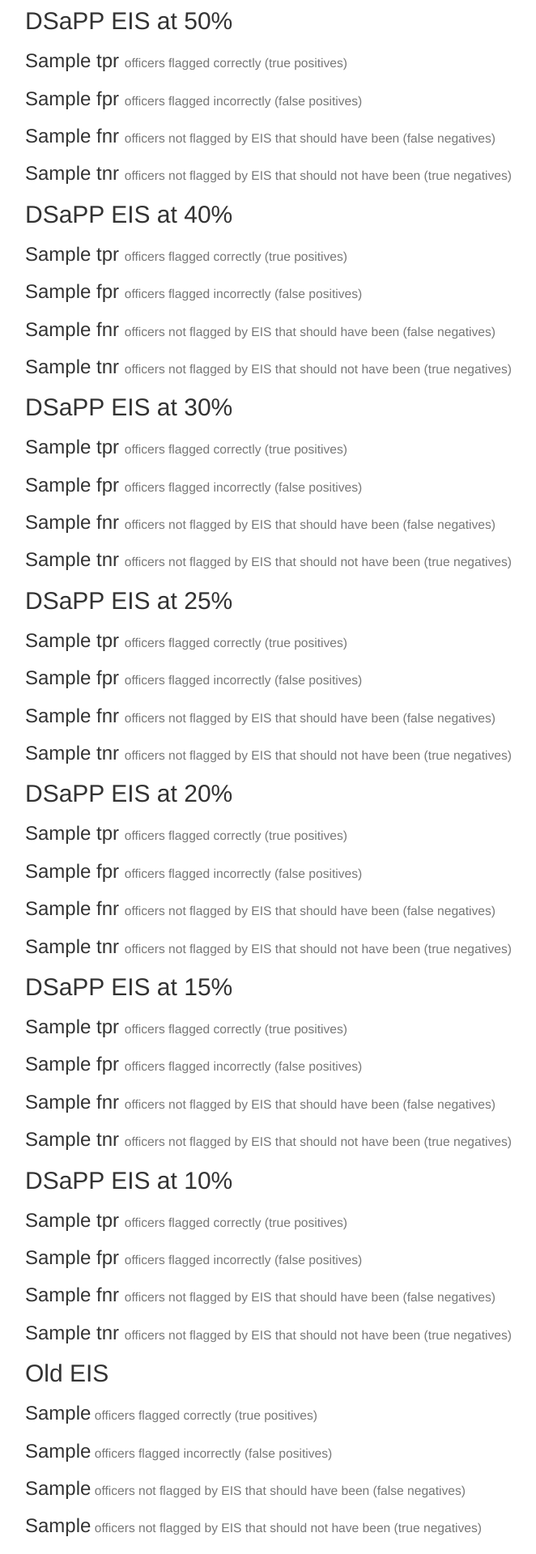
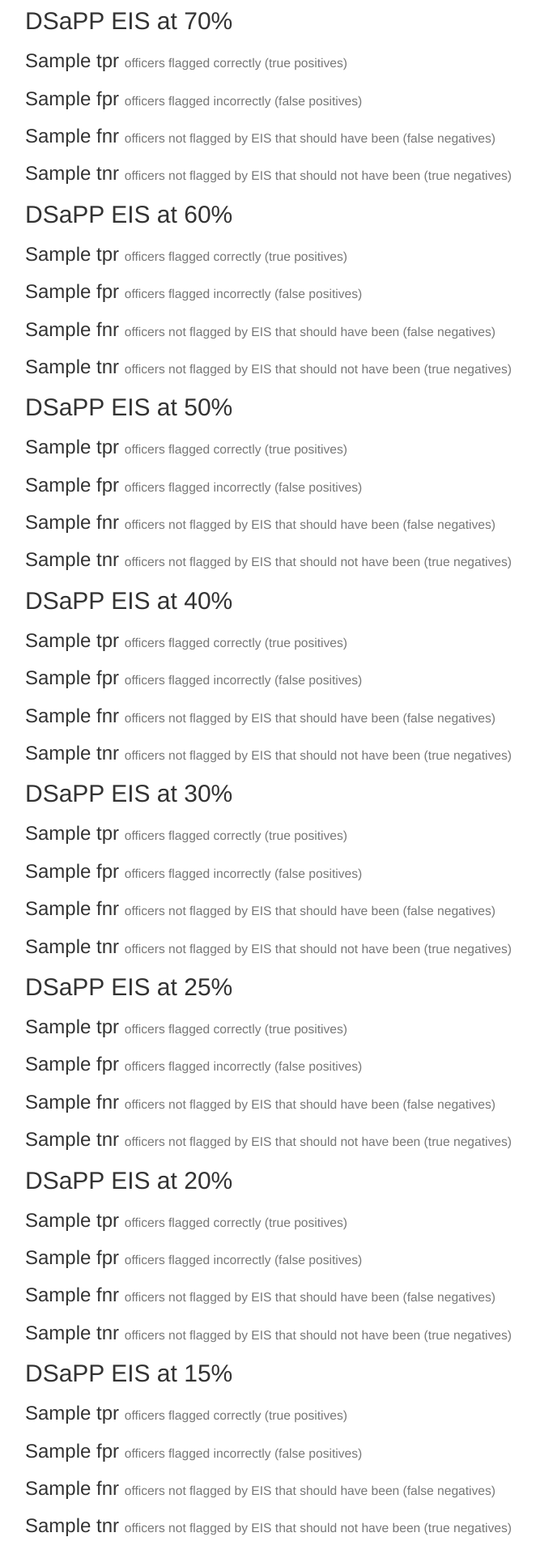
Before and after one commit to dssg/police-eis, a Flask app: template evaluation/webapp/templates/details.html in a window 1280 px wide. Shown: the part 800-2719 px from the top of the page at 81% size, without its empty margins (69-731 px from the left). Run offline with Flask 2, Linux system fonts and the light colour scheme; the template is opened without the code that fills it: most values are stand-ins (such as "Sample title", 1, 10 or a date in 2020); some libraries are stand-ins or nearby versions.

Commit message:
Include more thresholds in webapp

```diff
--- a/evaluation/webapp/templates/details.html
+++ b/evaluation/webapp/templates/details.html
@@ -62,6 +62,18 @@
       <div class="page-header">
       <h1 style="padding-top: 70px; margin-top: -70px;">EIS Baseline <small>How prediction compares to old EIS</small></h1>
       </div>
+
+      <h2>DSaPP EIS at 70%</h2>
+      <h3>{{ tpr[6] }} <small> officers flagged correctly (true positives)</small></h3>
+      <h3>{{ fpr[6] }} <small> officers flagged incorrectly (false positives)</small></h3>
+      <h3>{{ fnr[6] }} <small> officers not flagged by EIS that should have been (false negatives)</small></h3>
+      <h3>{{ tnr[6] }} <small> officers not flagged by EIS that should not have been (true negatives)</small></h3>
+
+      <h2>DSaPP EIS at 60%</h2>
+      <h3>{{ tpr[6] }} <small> officers flagged correctly (true positives)</small></h3>
+      <h3>{{ fpr[6] }} <small> officers flagged incorrectly (false positives)</small></h3>
+      <h3>{{ fnr[6] }} <small> officers not flagged by EIS that should have been (false negatives)</small></h3>
+      <h3>{{ tnr[6] }} <small> officers not flagged by EIS that should not have been (true negatives)</small></h3>
 
       <h2>DSaPP EIS at 50%</h2>
       <h3>{{ tpr[6] }} <small> officers flagged correctly (true positives)</small></h3>
```
Also changed, not shown: evaluation/webapp/ioutils.py (+6 -4 lines).
